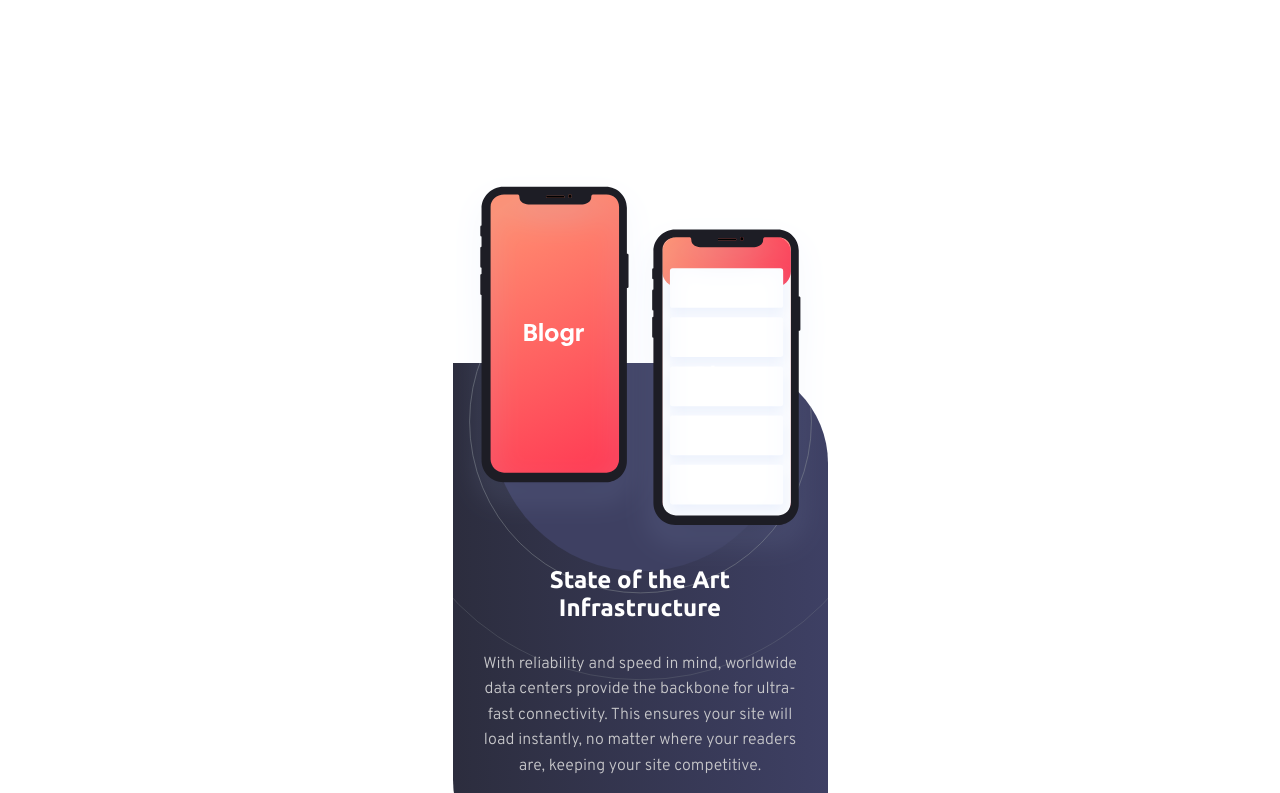
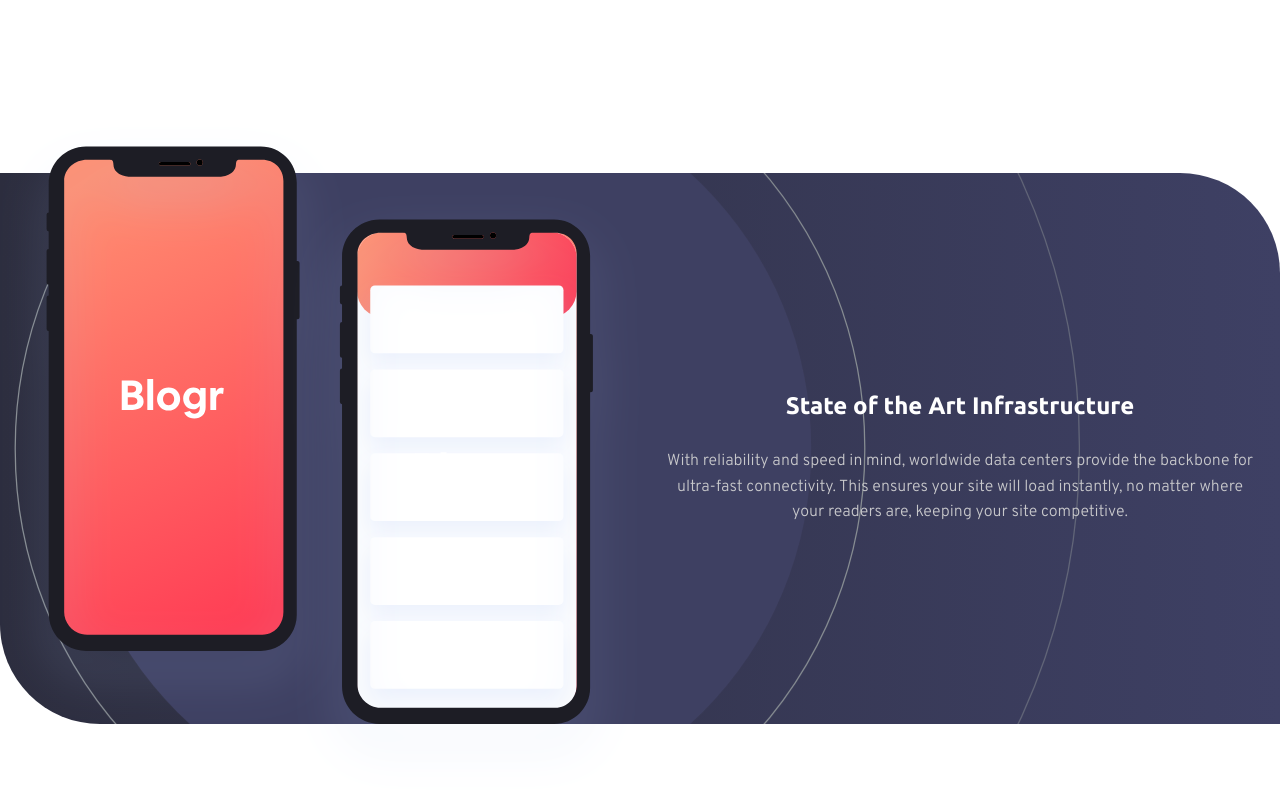
Before and after one commit to SergioCzP/blogr-front, a website: page index.html in a window 1280 px wide. Shown: the part 1400-2193 px from the top of the page. Drawn offline with Linux system fonts and the light colour scheme.

Commit message:
state done medium mq

```diff
--- a/src/scss/state/_state.scss
+++ b/src/scss/state/_state.scss
@@ -6,6 +6,11 @@
   max-width: 37.5rem;
   margin: 0 auto;
   position: relative;
+
+  @include m.medium {
+    max-width: 144rem;
+    padding: 0;
+  }
 
   &::before {
     content: "";
@@ -21,6 +26,11 @@
     right: 0;
     bottom: 0;
     border-radius: 0 10rem 0 10rem;
+
+    @include m.medium {
+      top: 5rem;
+      bottom: 7rem;
+    }
   }
 
   &__container {
@@ -38,11 +48,26 @@
       right: 0;
       bottom: 0;
       border-radius: 0 10rem 0 10rem;
+
+      @include m.medium {
+        top: 5rem;
+        bottom: 7rem;
+        left: -20rem;
+        right: 20rem;
+        background-position: left center;
+        border-radius: 0 0 0 10rem;
+      }
     }
   }
 
   &__flex {
     position: relative;
+
+    @include m.medium {
+      display: grid;
+      align-items: center;
+      grid-template-columns: repeat(2, 1fr);
+    }
   }
 
   &__img {
```
Also changed, not shown: build/css/app.css, 1 other file.
